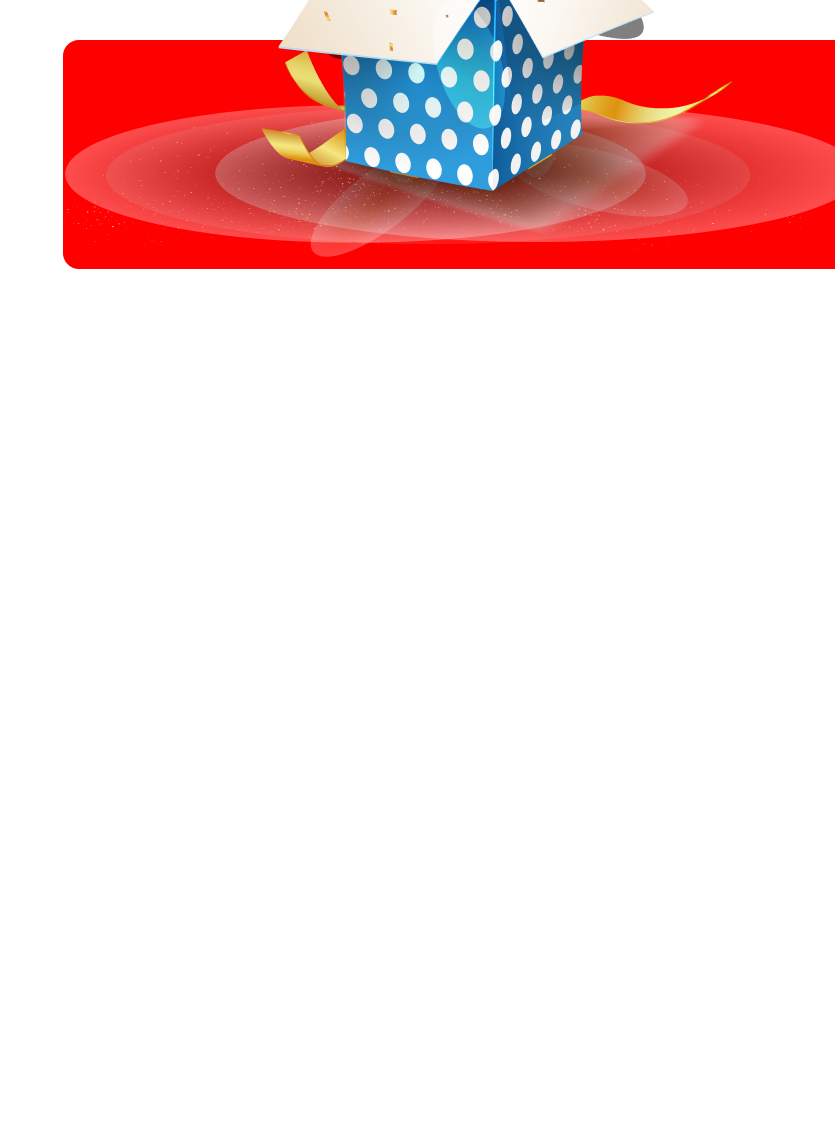
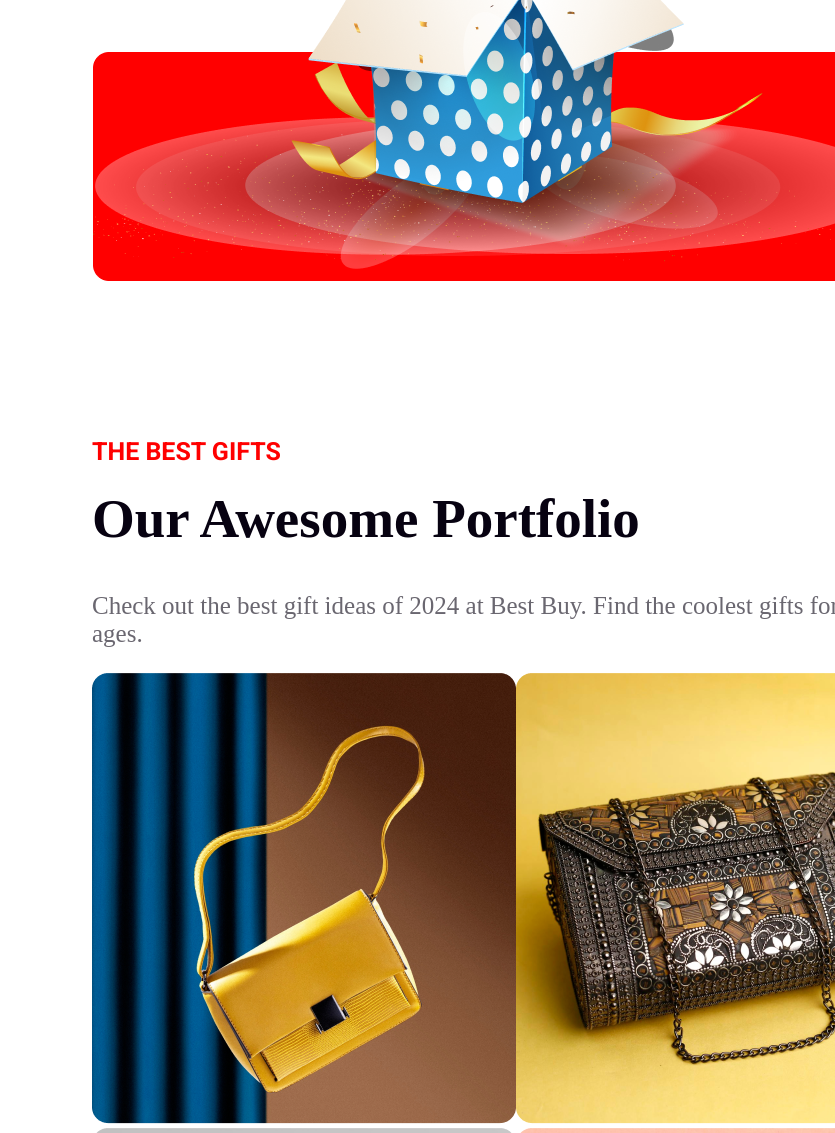
Before and after one commit to shiba4D/Assignment-1-Happy-New-Year, a plain HTML site: page index.html in a window 1280 px wide. Shown: the part 4253-5386 px from the top of the page, without its empty margins (445-1280 px from the left). Before the commit the page ends 4534 px from the top, so only its background shows below. Drawn offline with Linux system fonts and the light colour scheme.

Commit message:
gift container has been added

```diff
--- a/index.html
+++ b/index.html
@@ -25,6 +25,7 @@
             top: 30px;
             left: 20px;
         }
+
     </style>
     <link rel="preconnect" href="https://fonts.googleapis.com">
     <link rel="preconnect" href="https://fonts.gstatic.com" crossorigin>
@@ -33,7 +34,13 @@
         rel="stylesheet">
 
     <link rel="stylesheet" href="styles/styles.css">
-
+    <!-- <style>
+        *{
+            margin: 0;
+            padding: 0;
+            box-sizing: border-box;
+        }
+    </style> -->
 </head>
 
 <body>
@@ -120,6 +127,37 @@
             </div>
         </div>
     </section>
+
+    <section class="gift-ideas">
+        <div class="best-gifts-container">
+            <h2 class="gifts-heading">THE BEST GIFTS</h2>
+            <h1 class="awesome-portfolio-heading">Our Awesome Portfolio</h1>
+            <p class="portfolio-description">Check out the best gift ideas of 2024 at Best Buy. Find the coolest gifts for everyone on your list with our special gift lists for all ages. </p>
+        </div>
+
+        <div class="grid-container">
+            <div class="grid-item-1">
+                <img src="/resources/Rectangle 3.png" alt="">
+            </div>
+            <div class="grid-item-2">
+                <img src="/resources/Rectangle 4.png" alt="">
+            </div>
+            <div class="grid-item-3">
+                <img src="/resources/Rectangle 5.png" alt="">
+            </div>
+            <div class="grid-item-4">
+                <img src="/resources/Rectangle 6.png" alt="">
+            </div>
+            <div class="grid-item-5">
+                <img src="/resources/Rectangle 7.png" alt="">
+            </div>
+            <div class="grid-item-6">
+                <img src="/resources/Rectangle 8.png" alt="">
+            </div>
+        </div>
+
+    </section>
+
 </body>
 
 </html>
--- a/styles/styles.css
+++ b/styles/styles.css
@@ -1,3 +1,4 @@
+
 .container {
     background-image: url(../resources/Banner\ Image.png), linear-gradient(#000000b6, rgba(92, 90, 90, 0.056));
 
@@ -263,7 +264,7 @@
 .off-day {
     width: 677px;
     height: 91px;
-    margin-left: 195px;
+    margin-left: 225px;
     margin-bottom: 28px;
 }
 
@@ -285,6 +286,8 @@
     background-position: center bottom; */
     /* display: flex; */
     /* padding-right: 500px; */
+    margin-left: 30px;
+    margin-top: 30px;
 }
 
 .leady {
@@ -308,8 +311,47 @@
     margin-left: 500px;
 }
 
-.gift-box{
+.gift-box {
     position: absolute;
     margin-left: 500px;
     margin-top: 10px;
 }
+
+.gift-ideas {
+    width: 1320px;
+    height: 1163px;
+    margin-left: 529px;
+}
+
+.gifts-heading {
+    color: rgb(255, 0, 0);
+    font-size: 25px;
+    margin-top: 152px;
+    font-family: "Roboto", sans-serif;
+}
+
+.awesome-portfolio-heading {
+    color: rgb(7, 2, 17);
+    font-size: 55px;
+    width: 566px;
+    height: 60px;
+    font-family: "Merriweather", serif;
+    margin-top: 6px;
+}
+
+.portfolio-description{
+    font-size: 25px;
+    color: rgba(7, 2, 17, 0.6);
+    font-weight: 400;
+    margin-top: 40px;
+    margin-top: 3px;
+}
+
+.best-gifts-container{
+    text-align: left;
+}
+
+.grid-container{
+    display: grid;
+    grid-template-columns:1fr 2fr 3fr;
+}
```
